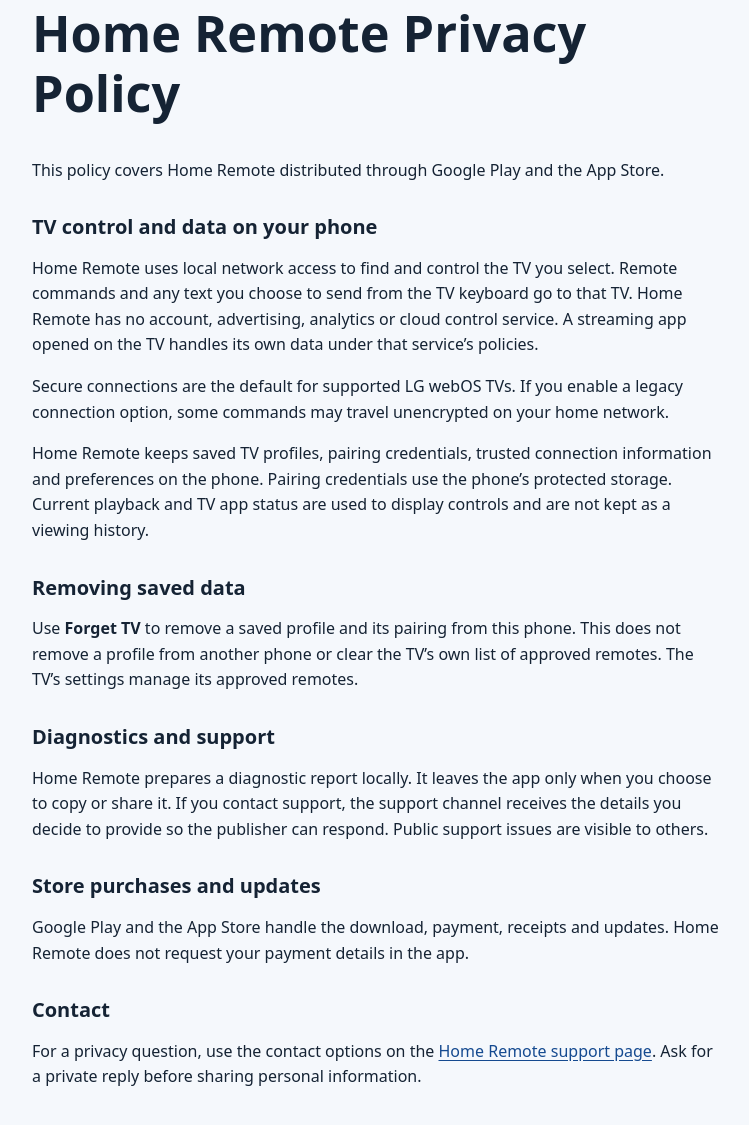
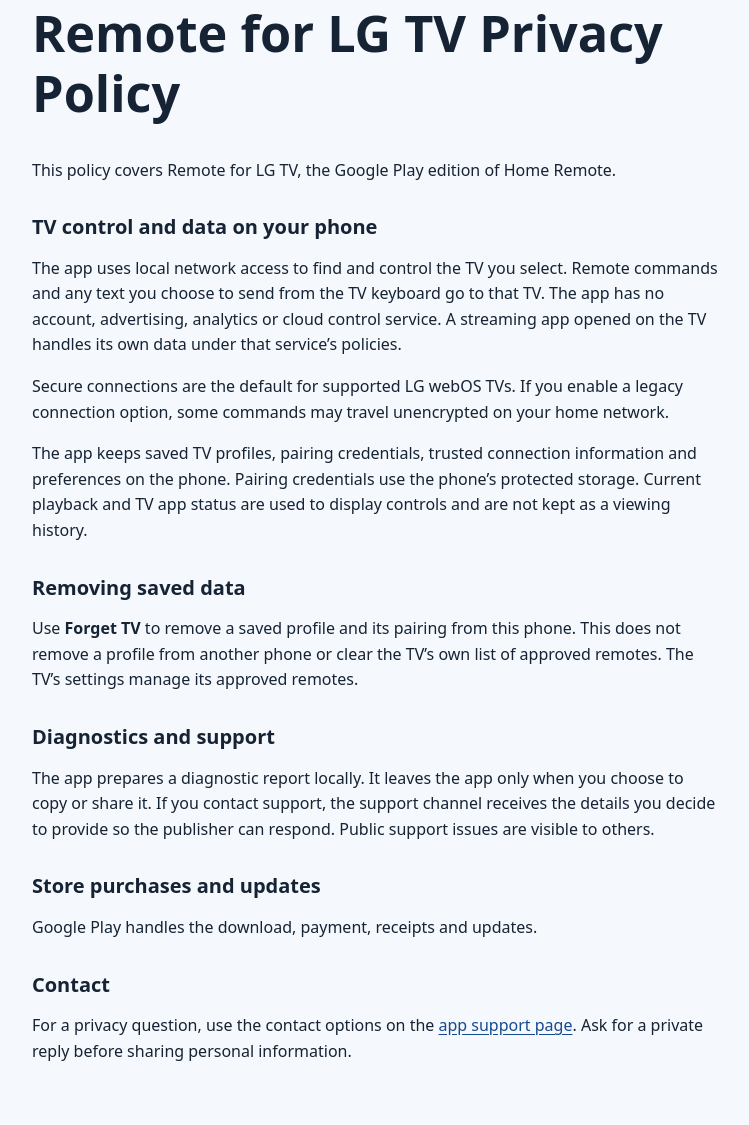
Before and after one commit to winniepx/home-remote-releases, a plain HTML site: page docs/privacy.html in a window 1280 px wide. Shown: the part 103-1228 px from the top of the page, without its empty margins (264-1013 px from the left). Drawn offline with Linux system fonts and the light colour scheme.

Commit message:
Update support pages for Remote for LG TV

```diff
--- a/docs/privacy.html
+++ b/docs/privacy.html
@@ -3,30 +3,30 @@
 <head>
   <meta charset="utf-8">
   <meta name="viewport" content="width=device-width, initial-scale=1">
-  <title>Home Remote Privacy Policy</title>
+  <title>Remote for LG TV Privacy Policy</title>
   <link rel="stylesheet" href="site.css">
 </head>
 <body>
   <main>
-    <h1>Home Remote Privacy Policy</h1>
-    <p>This policy covers Home Remote distributed through Google Play and the App Store.</p>
+    <h1>Remote for LG TV Privacy Policy</h1>
+    <p>This policy covers Remote for LG TV, the Google Play edition of Home Remote.</p>
 
     <h2>TV control and data on your phone</h2>
-    <p>Home Remote uses local network access to find and control the TV you select. Remote commands and any text you choose to send from the TV keyboard go to that TV. Home Remote has no account, advertising, analytics or cloud control service. A streaming app opened on the TV handles its own data under that service’s policies.</p>
+    <p>The app uses local network access to find and control the TV you select. Remote commands and any text you choose to send from the TV keyboard go to that TV. The app has no account, advertising, analytics or cloud control service. A streaming app opened on the TV handles its own data under that service’s policies.</p>
     <p>Secure connections are the default for supported LG webOS TVs. If you enable a legacy connection option, some commands may travel unencrypted on your home network.</p>
-    <p>Home Remote keeps saved TV profiles, pairing credentials, trusted connection information and preferences on the phone. Pairing credentials use the phone’s protected storage. Current playback and TV app status are used to display controls and are not kept as a viewing history.</p>
+    <p>The app keeps saved TV profiles, pairing credentials, trusted connection information and preferences on the phone. Pairing credentials use the phone’s protected storage. Current playback and TV app status are used to display controls and are not kept as a viewing history.</p>
 
     <h2>Removing saved data</h2>
     <p>Use <b>Forget TV</b> to remove a saved profile and its pairing from this phone. This does not remove a profile from another phone or clear the TV’s own list of approved remotes. The TV’s settings manage its approved remotes.</p>
 
     <h2>Diagnostics and support</h2>
-    <p>Home Remote prepares a diagnostic report locally. It leaves the app only when you choose to copy or share it. If you contact support, the support channel receives the details you decide to provide so the publisher can respond. Public support issues are visible to others.</p>
+    <p>The app prepares a diagnostic report locally. It leaves the app only when you choose to copy or share it. If you contact support, the support channel receives the details you decide to provide so the publisher can respond. Public support issues are visible to others.</p>
 
     <h2>Store purchases and updates</h2>
-    <p>Google Play and the App Store handle the download, payment, receipts and updates. Home Remote does not request your payment details in the app.</p>
+    <p>Google Play handles the download, payment, receipts and updates.</p>
 
     <h2>Contact</h2>
-    <p>For a privacy question, use the contact options on the <a href="index.html">Home Remote support page</a>. Ask for a private reply before sharing personal information.</p>
+    <p>For a privacy question, use the contact options on the <a href="index.html">app support page</a>. Ask for a private reply before sharing personal information.</p>
   </main>
 </body>
 </html>
```
Also changed, not shown: docs/index.html (+7 -7 lines).
